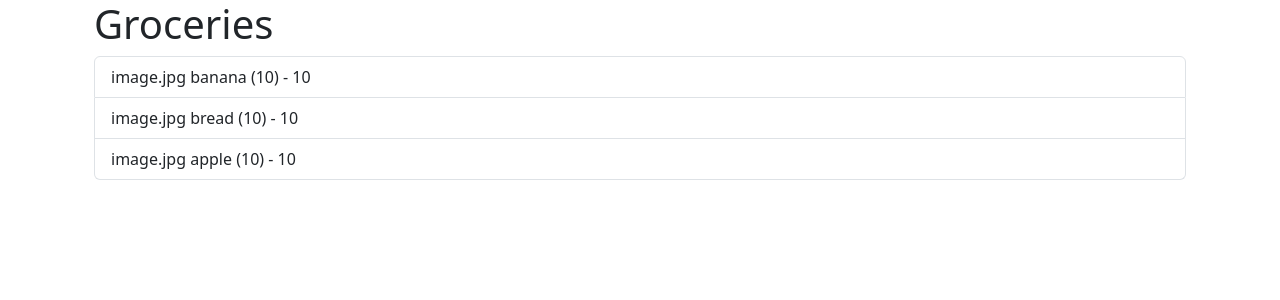
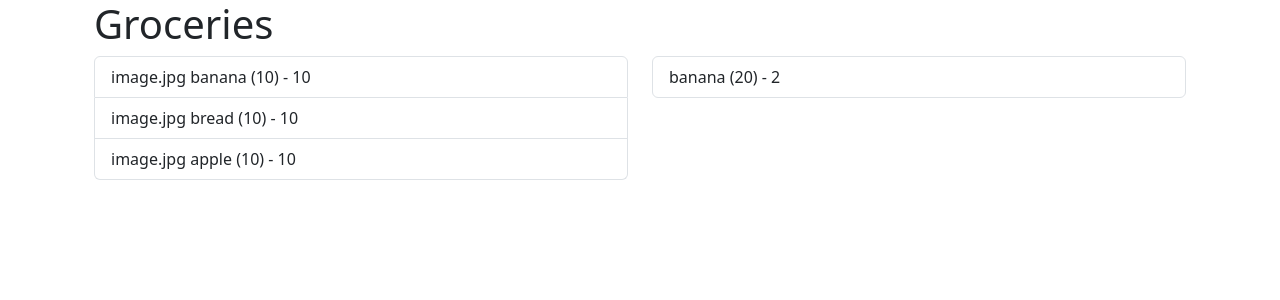
Before and after one commit to fabiogoro/react-groceries2, a React (Create React App) app: page / in a window 1280 px wide. Shown: the top 300 px of the page. Built offline with nearby package versions, Linux system fonts and the light colour scheme.

Commit message:
Added Shopping Cart Component

```diff
--- a/src/Groceries.js
+++ b/src/Groceries.js
@@ -1,16 +1,26 @@
-import Container from 'react-bootstrap/Container';
+import Container from 'react-bootstrap/Container'
+import Row from 'react-bootstrap/Row'
+import Col from 'react-bootstrap/Col'
 import ShoppingList from './ShoppingList'
+import ShoppingCart from './ShoppingCart'
 
 function Groceries() {
   const groceryList = [
-    {name: 'banana', price: '10', quantity: '10', image: 'image.jpg'},
-    {name: 'bread', price: '10', quantity: '10', image: 'image.jpg'},
-    {name: 'apple', price: '10', quantity: '10', image: 'image.jpg'},
+    {name: 'banana', price: '10', quantity: '10', image: 'image.jpg', inCart: '2'},
+    {name: 'bread', price: '10', quantity: '10', image: 'image.jpg', inCart: '0'},
+    {name: 'apple', price: '10', quantity: '10', image: 'image.jpg', inCart: '0'},
   ]
   return (
     <Container>
       <h1>Groceries</h1>
-      <ShoppingList groceryList={groceryList}></ShoppingList>
+      <Row>
+        <Col>
+          <ShoppingList groceryList={groceryList}></ShoppingList>
+        </Col>
+        <Col>
+          <ShoppingCart groceryList={groceryList}></ShoppingCart>
+        </Col>
+      </Row>
     </Container>
   );
 }
--- a/src/Grocery.js
+++ b/src/Grocery.js
@@ -2,7 +2,7 @@ import ListGroup from 'react-bootstrap/ListGroup';
 
 function Grocery({name, price, quantity, image}) {
   return (
-    <ListGroup.Item>{image} {name} ({price}) - {quantity}</ListGroup.Item>
+    <ListGroup.Item>{image?image:null} {name} ({price}) - {quantity}</ListGroup.Item>
   );
 }
 
--- /dev/null
+++ b/src/ShoppingCart.js
@@ -0,0 +1,23 @@
+import ListGroup from 'react-bootstrap/ListGroup'
+import Grocery from './Grocery'
+
+function ShoppingCart({ groceryList }) {
+  function insertGroceries(g, i){
+    if(g.inCart>0){
+      return (
+        <Grocery
+          key={i}
+          name={g.name}
+          price={g.price*g.inCart}
+          quantity={g.inCart}
+        />
+    )}
+  }
+  return (
+    <ListGroup>
+      { groceryList.map(insertGroceries) }
+    </ListGroup>
+  );
+}
+
+export default ShoppingCart;
```
